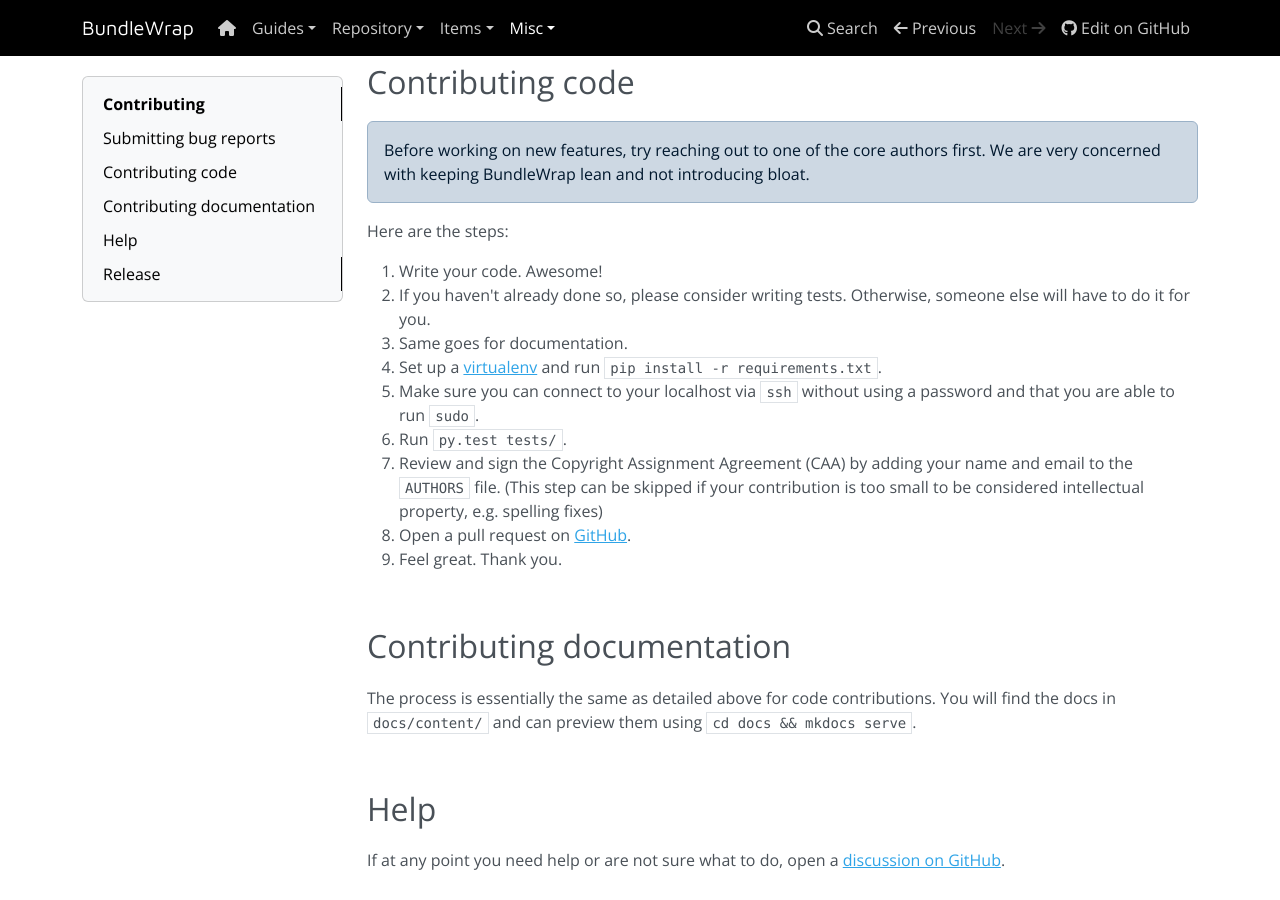
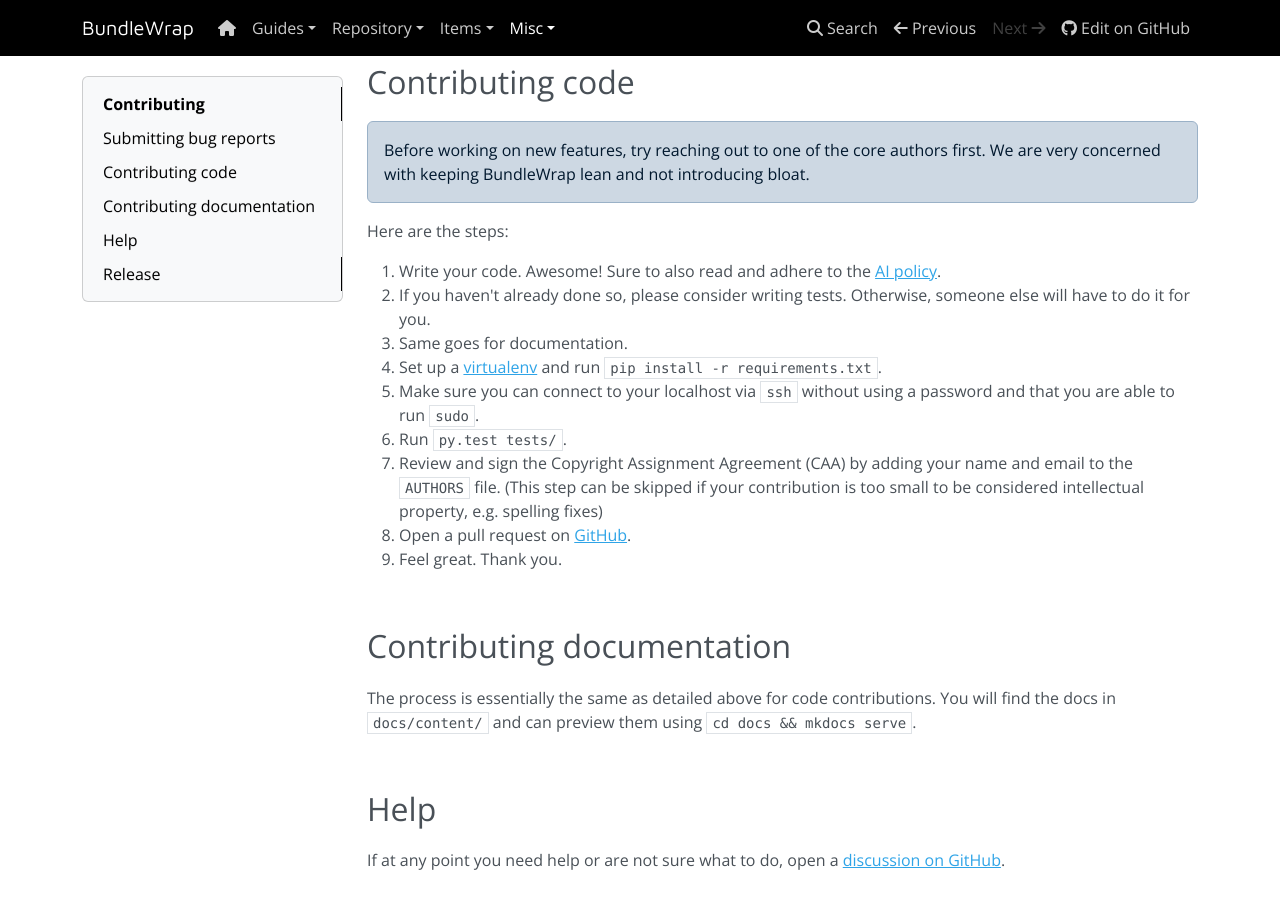
Before and after one commit to bundlewrap/bundlewrap, an MkDocs documentation site: the page built from docs/content/misc/contributing.md, in a window 1280 px wide and 900 px high, scrolled down 448 px. Built offline with MkDocs 1.6.1, drawn with Linux system fonts in a browser that asks for light colours; nearby versions of some CDN libraries.

Commit message:
docs/contributing: link to AI policy

```diff
--- a/docs/content/misc/contributing.md
+++ b/docs/content/misc/contributing.md
@@ -18,7 +18,7 @@
 
 Here are the steps:
 
-1. Write your code. Awesome!
+1. Write your code. Awesome! Sure to also read and adhere to the [AI policy](ai.md).
 2. If you haven't already done so, please consider writing tests. Otherwise, someone else will have to do it for you.
 3. Same goes for documentation.
 4. Set up a [virtualenv](http://virtualenv.readthedocs.org/en/latest/) and run `pip install -r requirements.txt`.
```
